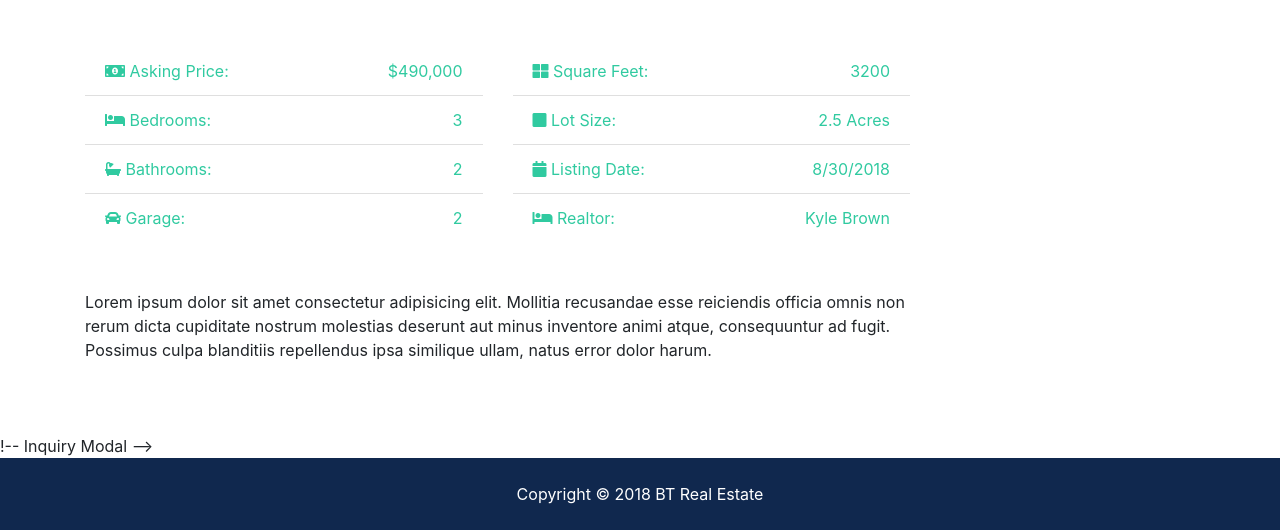
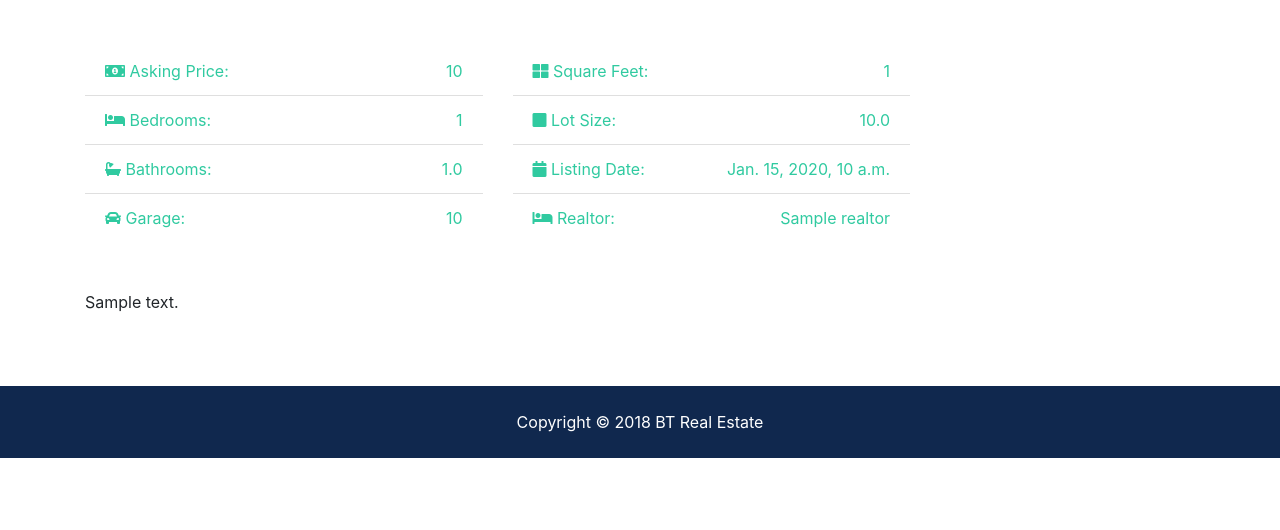
Before and after one commit to muditabaid/RentHouse-1, a Django app: template templates/listings/listing.html in a window 1280 px wide. Shown: the part 934-1464 px from the top of the page. After the commit the page ends 1392 px from the top, so only its background shows below. Run offline with Django 3.2, Linux system fonts and the light colour scheme; the template is opened without the code that fills it: values that come from a table or form of the project are taken from there, others are empty; tables that the repository leaves empty hold one stand-in row (values such as "Sample post"); grey boxes marked "Sample" are stand-in pictures; parts of the project's set-up code (start-up, migrations or seed data) failed here and were passed over; some libraries are stand-ins or nearby versions.

Commit message:
List by Properties

```diff
--- a/templates/listings/listing.html
+++ b/templates/listings/listing.html
@@ -7,7 +7,7 @@
     <div class="row">
       <div class="col-md-9">
         <!-- Home Main Image -->
-        <img src="assets/img/homes/home-1.jpg" alt="" class="img-main img-fluid mb-3">
+        <img src="{{listing.photo_main.url}}" alt="" class="img-main img-fluid mb-3">
         <!-- Thumbnails -->
         <div class="row mb-5 thumbs">
           <div class="col-md-2">
@@ -47,19 +47,19 @@
             <ul class="list-group list-group-flush">
               <li class="list-group-item text-secondary">
                 <i class="fas fa-money-bill-alt"></i> Asking Price:
-                <span class="float-right">$490,000</span>
+                <span class="float-right">{{listing.price }}</span>
               </li>
               <li class="list-group-item text-secondary">
                 <i class="fas fa-bed"></i> Bedrooms:
-                <span class="float-right">3</span>
+                <span class="float-right">{{listing.bedrooms }}</span>
               </li>
               <li class="list-group-item text-secondary">
                 <i class="fas fa-bath"></i> Bathrooms:
-                <span class="float-right">2</span>
+                <span class="float-right">{{listing.bathrooms }}</span>
               </li>
               <li class="list-group-item text-secondary">
                 <i class="fas fa-car"></i> Garage:
-                <span class="float-right">2
+                <span class="float-right">{{listing.garage }}
                 </span>
               </li>
             </ul>
@@ -68,20 +68,20 @@
             <ul class="list-group list-group-flush">
               <li class="list-group-item text-secondary">
                 <i class="fas fa-th-large"></i> Square Feet:
-                <span class="float-right">3200</span>
+                <span class="float-right">{{listing.sqft }}</span>
               </li>
               <li class="list-group-item text-secondary">
                 <i class="fas fa-square"></i> Lot Size:
-                <span class="float-right">2.5 Acres
+                <span class="float-right">{{listing.lot_size }}
                 </span>
               </li>
               <li class="list-group-item text-secondary">
                 <i class="fas fa-calendar"></i> Listing Date:
-                <span class="float-right">8/30/2018</span>
+                <span class="float-right">{{listing.list_date }}</span>
               </li>
               <li class="list-group-item text-secondary">
                 <i class="fas fa-bed"></i> Realtor:
-                <span class="float-right">Kyle Brown
+                <span class="float-right">{{listing.realtor }}
                 </span>
               </li>
 
@@ -93,18 +93,16 @@
         <!-- Description -->
         <div class="row mb-5">
           <div class="col-md-12">
-            Lorem ipsum dolor sit amet consectetur adipisicing elit. Mollitia recusandae esse reiciendis officia omnis non rerum dicta
-            cupiditate nostrum molestias deserunt aut minus inventore animi atque, consequuntur ad fugit. Possimus culpa
-            blanditiis repellendus ipsa similique ullam, natus error dolor harum.
+            {{listing.description}}
           </div>
         </div>
       </div>
       <div class="col-md-3">
         <div class="card mb-3">
-          <img class="card-img-top" src="assets/img/realtors/kyle.jpg" alt="Seller of the month">
+          <img class="card-img-top" src="{{listing.realtor.photo.url}}" alt="">
           <div class="card-body">
             <h5 class="card-title">Property Realtor</h5>
-            <h6 class="text-secondary">Kyle Brown</h6>
+            <h6 class="text-secondary">{{listing.realtor}}</h6>
           </div>
         </div>
         <button class="btn-primary btn-block btn-lg" data-toggle="modal" data-target="#inquiryModal">Make An Inquiry</button>
@@ -112,7 +110,7 @@
     </div>
   </div>
 </section>
-!-- Inquiry Modal -->
+<!-- Inquiry Modal -->
 
 <div class="modal fade" id="inquiryModal" role="dialog">
         <div class="modal-dialog">
```
Also changed, not shown: listings/views.py (+6 -2 lines), pages/views.py (+13 -1 lines), templates/pages/index.html (+7 -7 lines).
